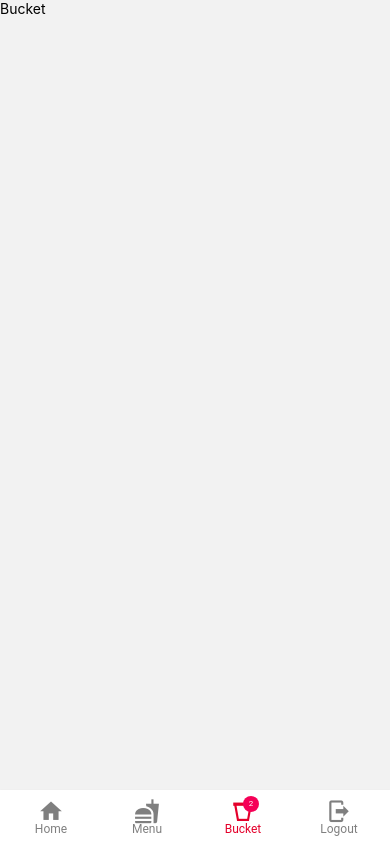
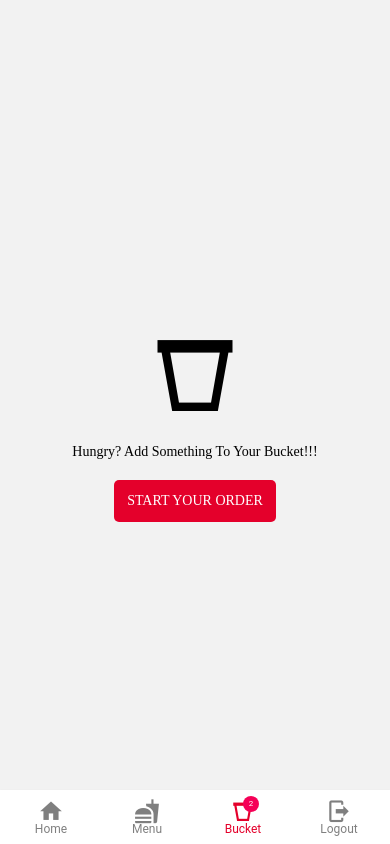
Before and after one commit to heyitsuzair/kfc-react-native, a React Native app: screen /bucket in a window 390 px wide. Built offline with nearby package versions, Linux system fonts and the light colour scheme.

Commit message:
Bucket Empty Content Added

```diff
--- a/components/Cards/Product/index.js
+++ b/components/Cards/Product/index.js
@@ -39,8 +39,8 @@ const styles = StyleSheet.create({
     color: colors.primary,
     fontSize: 20,
     fontFamily: 'Poppins-SemiBold',
-    marginTop: 10,
-    marginBottom: 10,
+    marginTop: 1,
+    marginBottom: 1,
   },
   info: {
     backgroundColor: colors.primary,
@@ -52,13 +52,13 @@ const styles = StyleSheet.create({
   price: {
     width: Dimensions.get('window').width / 2,
     backgroundColor: 'white',
-    padding: 10,
     textAlign: 'center',
     fontFamily: 'Poppins-SemiBold',
     fontSize: 17,
+    color: 'black',
   },
   orderNow: {
-    width: Dimensions.get('window').width / 2,
+    width: Dimensions.get('window').width / 2.13,
     textAlign: 'center',
     color: 'white',
     fontFamily: 'Poppins-SemiBold',
--- a/navigation/stackNav.js
+++ b/navigation/stackNav.js
@@ -19,7 +19,11 @@ export default function stackNav() {
   return (
     <Stack.Navigator initialRouteName="auth">
       {user === null ? (
-        <Stack.Screen name="auth" component={Auth} />
+        <Stack.Screen
+          options={{headerShown: false}}
+          name="auth"
+          component={Auth}
+        />
       ) : (
         <>
           <Stack.Screen
--- a/navigation/tabNav.js
+++ b/navigation/tabNav.js
@@ -40,6 +40,7 @@ export default function Tabs() {
       <Tab.Screen
         name="bucket"
         options={{
+          title: 'Your Bucket',
           tabBarBadge: '2',
           tabBarLabel: 'Bucket',
           tabBarIcon: ({color}) => (
--- a/views/Bucket.js
+++ b/views/Bucket.js
@@ -1,10 +1,53 @@
-import {View, Text} from 'react-native';
+import {
+  View,
+  Text,
+  ScrollView,
+  Button,
+  StyleSheet,
+  Dimensions,
+  Pressable,
+} from 'react-native';
 import React from 'react';
+import MaterialCommunityIcons from 'react-native-vector-icons/MaterialCommunityIcons';
+import colors from '../colors';
 
-export default function Bucket() {
+export default function Bucket({navigation}) {
   return (
     <View>
-      <Text>Bucket</Text>
+      <View style={styles.empty}>
+        <MaterialCommunityIcons name="bucket-outline" size={100} />
+        <Text style={styles.emptyText}>
+          Hungry? Add Something To Your Bucket!!!
+        </Text>
+        <Pressable
+          onPress={() => navigation.navigate('menu')}
+          style={styles.emptyPressable}>
+          <Text style={styles.pressableText}>START YOUR ORDER</Text>
+        </Pressable>
+      </View>
+      <ScrollView></ScrollView>
     </View>
   );
 }
+
+const styles = StyleSheet.create({
+  empty: {
+    height: Dimensions.get('window').height,
+    justifyContent: 'center',
+    alignItems: 'center',
+  },
+  emptyText: {
+    margin: 20,
+    fontFamily: 'Poppins-SemiBold',
+  },
+  emptyPressable: {
+    backgroundColor: colors.primary,
+    padding: 13,
+    color: 'white',
+    borderRadius: 5,
+  },
+  pressableText: {
+    color: 'white',
+    fontFamily: 'Poppins-SemiBold',
+  },
+});
--- a/views/MenuProducts.js
+++ b/views/MenuProducts.js
@@ -1,4 +1,4 @@
-import {StyleSheet, ScrollView} from 'react-native';
+import {StyleSheet, ScrollView, View, Dimensions} from 'react-native';
 import React, {useEffect} from 'react';
 import Card from '../components/Cards/Product';
 
@@ -17,7 +17,8 @@ export default function MenuProducts({route, navigation}) {
   };
 
   return (
-    <ScrollView style={styles.parent}>
+    <ScrollView>
+      <View style={styles.parent}>
         <Card handleOnPress={handleOnPress} />
         <Card handleOnPress={handleOnPress} />
         <Card handleOnPress={handleOnPress} />
@@ -26,12 +27,13 @@ export default function MenuProducts({route, navigation}) {
         <Card handleOnPress={handleOnPress} />
         <Card handleOnPress={handleOnPress} />
         <Card handleOnPress={handleOnPress} />
+      </View>
     </ScrollView>
   );
 }
 
 const styles = StyleSheet.create({
   parent: {
-    padding: 10,
+    margin: 10,
   },
 });
```
Also changed, not shown: 1 other file (tests, documents, lock files or other folders). Lines whose indentation alone changed are shown as unchanged.
